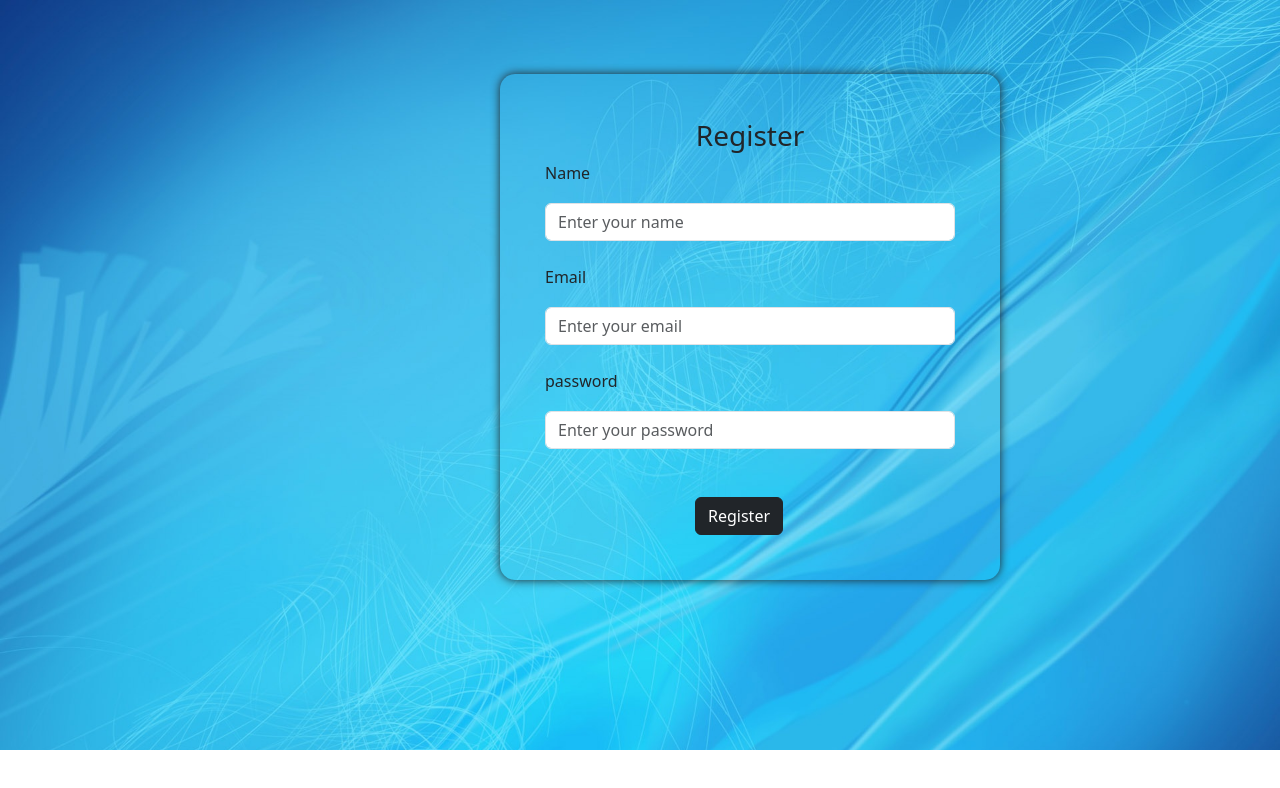
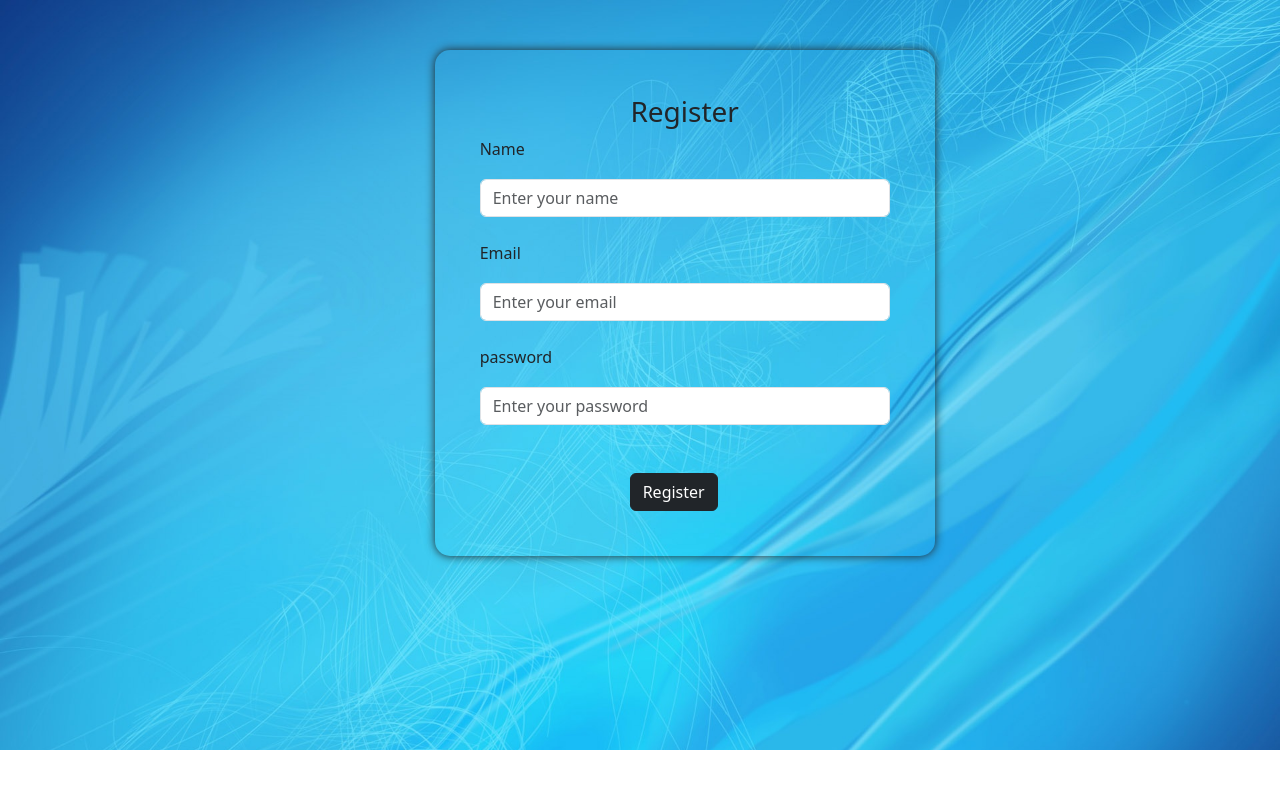
Before and after one commit to Rithin-IT/Financial-Assistance-App, a React (Vite) app: page /register in a window 1280 px wide. Shown: the top 788 px of the page. Built offline with nearby package versions, Linux system fonts and the light colour scheme.

Commit message:
register completed

```diff
--- a/src/Pages/register.jsx
+++ b/src/Pages/register.jsx
@@ -1,5 +1,5 @@
 import 'bootstrap/dist/css/bootstrap.min.css';
-import { Button, Form } from 'react-bootstrap';
+import { Button, Form,Col,Row } from 'react-bootstrap';
 import { useState } from "react";
 import { useNavigate } from "react-router-dom";
 import web6 from '../assets/web6.jpg'
@@ -51,10 +51,9 @@ function Register() {
             height: "750px"
         }
     }>
-
-
-        <br></br>
-        <div style={{ backgroundColor: "wheat", width: "500px", marginLeft: "500px", marginTop: "50px", borderRadius: "15px", background: "transparent", boxShadow: "0 0 10px" }}>
+        <Row className='justify-content-center'>
+        <Col md="6" lg="4">
+        <div style={{ backgroundColor: "wheat", width: "500px", marginTop: "50px", borderRadius: "15px", background: "transparent", boxShadow: "0 0 10px" }}>
             <Form style={{ padding: "45px" }}>
                 <h3 style={{ textAlign: "center" }}>Register</h3>
                 <Form.Label>Name</Form.Label>
@@ -67,6 +66,8 @@ function Register() {
                 <Button variant="dark" style={{ marginLeft: "150px" }} onClick={userRegister}>Register</Button>
             </Form>
         </div>
+        </Col>
+        </Row>
     </div>
 }
 export default Register
```
